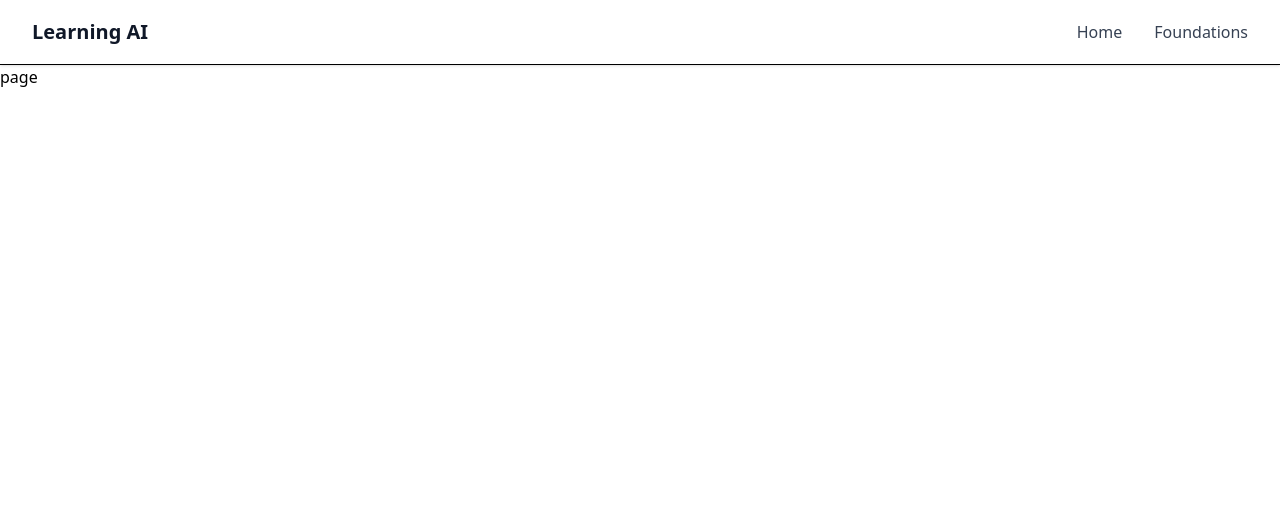
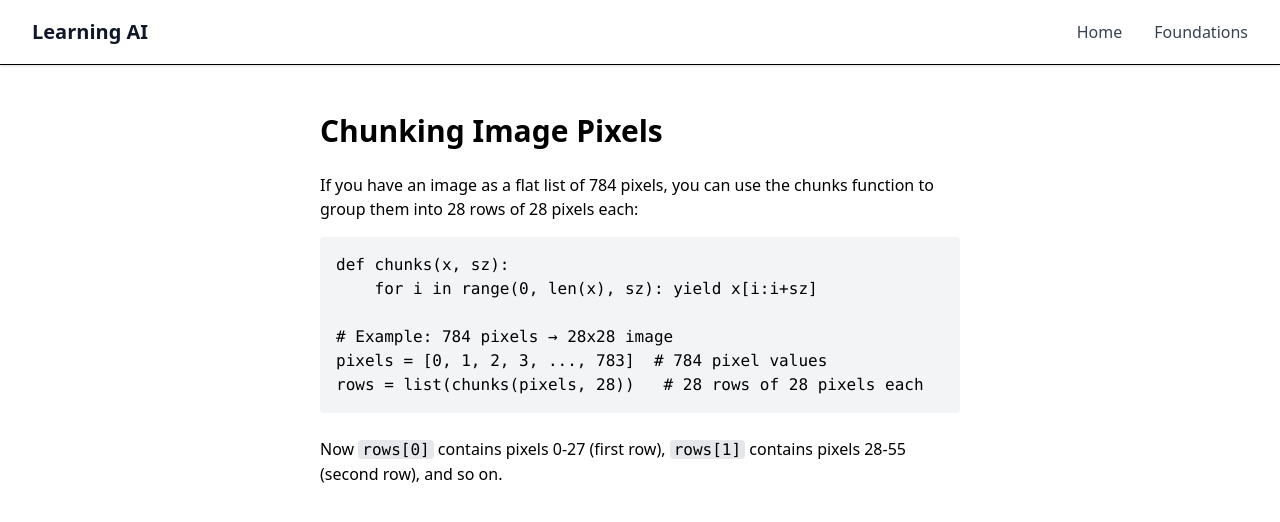
Before and after one commit to WilliamGiammona/learning-ai, a Next.js app: page /foundations in a window 1280 px wide. Shown: the top 522 px of the page. Built offline with nearby package versions, Linux system fonts and the light colour scheme.

Commit message:
chunk function added

```diff
--- a/app/foundations/page.tsx
+++ b/app/foundations/page.tsx
@@ -1,7 +1,29 @@
-import React from "react";
+// app/foundations/page.tsx
+export default function FoundationsPage() {
+  return (
+    <div className="max-w-2xl mx-auto px-4 py-12">
+      <h1 className="text-3xl font-bold mb-6">Chunking Image Pixels</h1>
 
-const page = () => {
-  return <div>page</div>;
-};
+      <p className="mb-4">
+        If you have an image as a flat list of 784 pixels, you can use the
+        chunks function to group them into 28 rows of 28 pixels each:
+      </p>
 
-export default page;
+      <pre className="bg-gray-100 p-4 rounded mb-6">
+        <code>{`def chunks(x, sz):
+    for i in range(0, len(x), sz): yield x[i:i+sz]
+
+# Example: 784 pixels → 28x28 image
+pixels = [0, 1, 2, 3, ..., 783]  # 784 pixel values
+rows = list(chunks(pixels, 28))   # 28 rows of 28 pixels each`}</code>
+      </pre>
+
+      <p>
+        Now <code className="bg-gray-200 px-1 rounded">rows[0]</code> contains
+        pixels 0-27 (first row),{" "}
+        <code className="bg-gray-200 px-1 rounded">rows[1]</code> contains
+        pixels 28-55 (second row), and so on.
+      </p>
+    </div>
+  );
+}
```
